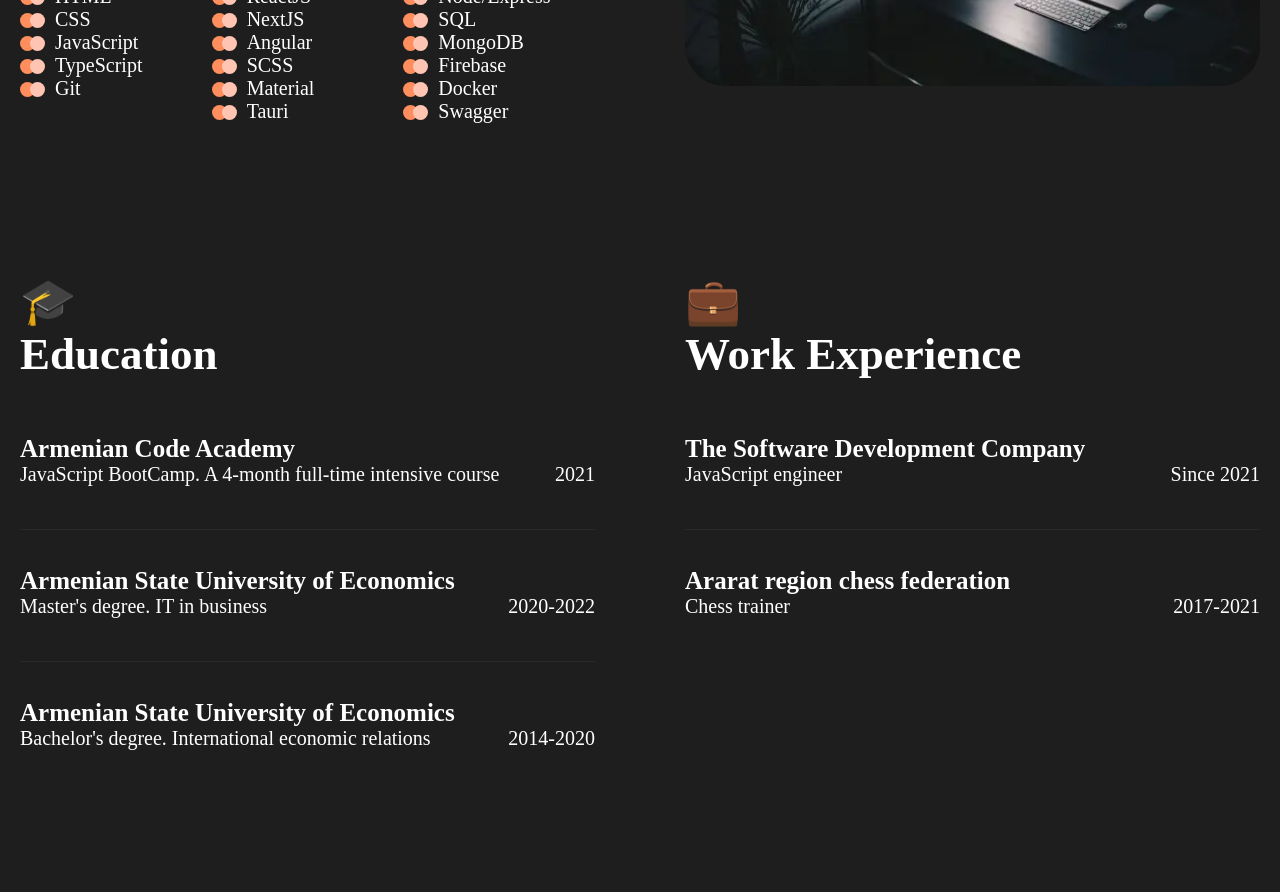
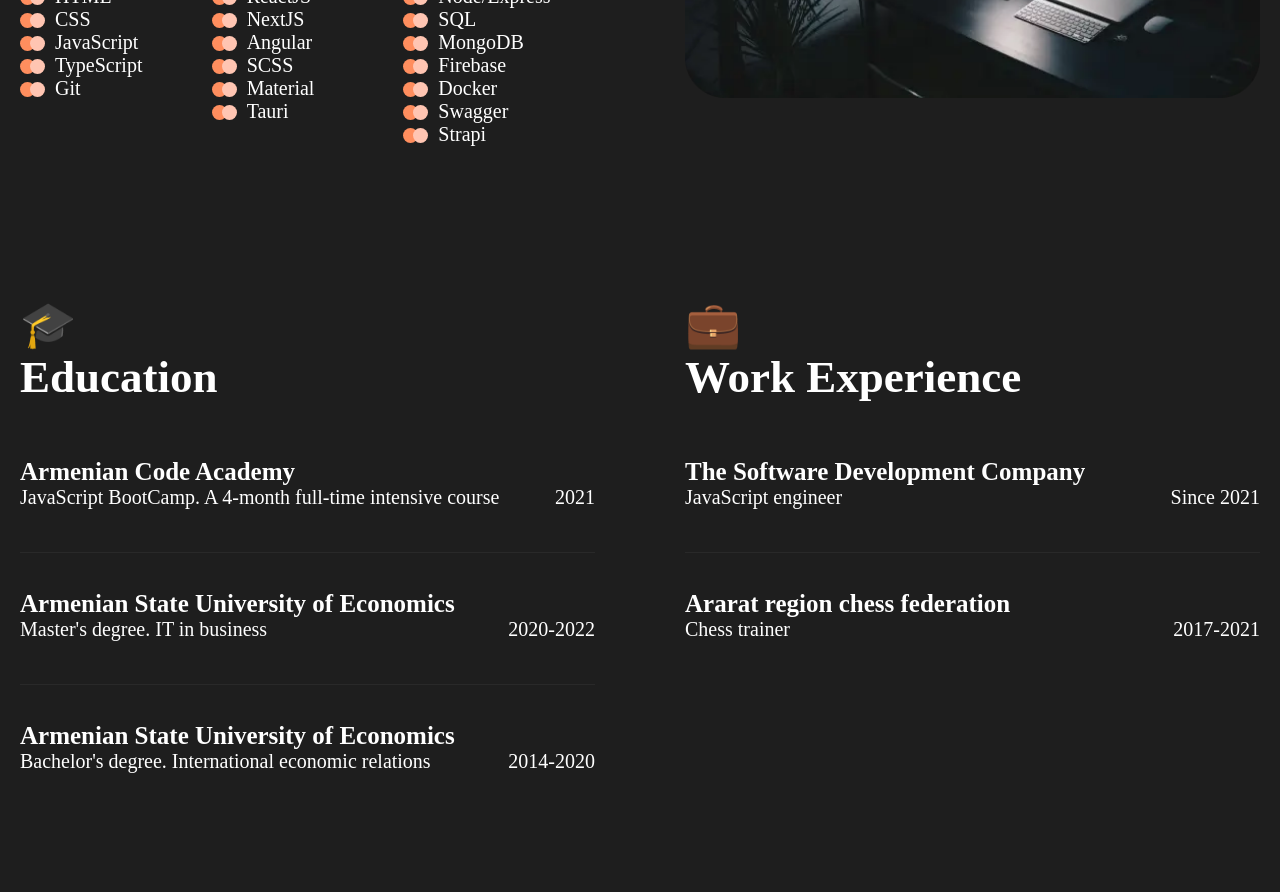
Before and after one commit to ArtyomSukiasyan/portfolio, a Next.js app: page / in a window 1280 px wide. Shown: the part 1220-2112 px from the top of the page. Built offline with nearby package versions, Linux system fonts and the light colour scheme.

Commit message:
feat: add strapi as last technology

```diff
--- a/src/constants/lastTechnologies.ts
+++ b/src/constants/lastTechnologies.ts
@@ -9,6 +9,6 @@ export const lastTechnologies = [
   },
   {
     title: "Backend",
-    skills: ["Node/Express", "SQL", "MongoDB", "Firebase", "Docker", "Swagger"],
+    skills: ["Node/Express", "SQL", "MongoDB", "Firebase", "Docker", "Swagger", "Strapi"],
   },
 ];
```
